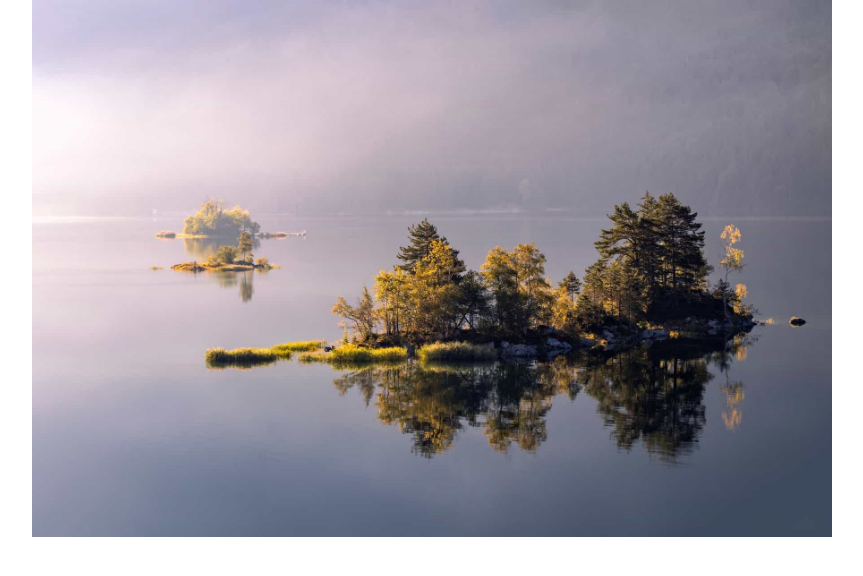
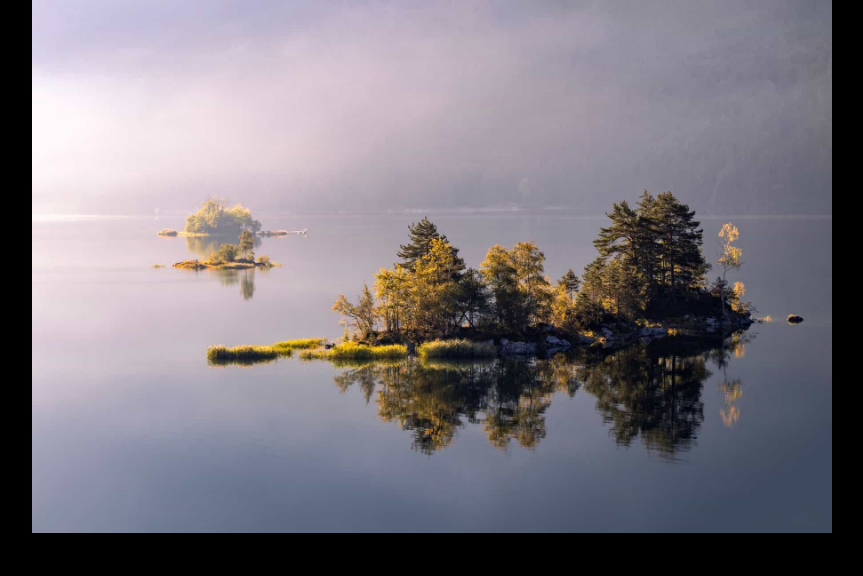
Before and after one commit to robole/title-sequences, a website built with Vite: page upload/index.html in a window 1280 px wide. Shown: the whole page, without its empty margins (208-1071 px from the left). Built offline with nearby package versions, Linux system fonts and the light colour scheme.

Commit message:
Fix slight gap at bottom of Upload animation

```diff
--- a/upload/style.css
+++ b/upload/style.css
@@ -10,10 +10,13 @@
 
 body {
   margin: 0;
+  background-color: black;
 }
 
 .container {
   position: relative;
+
+  overflow: hidden;
   width: 100%;
   max-width: 800px;
   margin: 0 auto;
@@ -21,6 +24,7 @@ body {
   animation-delay: calc(var(--glitch-delay) - 0.2s);
   animation-duration: 0.2s;
   animation-name: darken-bg;
+  aspect-ratio: 1200 / 800;
 
   background-image: url("img/background.jpg");
   background-position: center;
```
